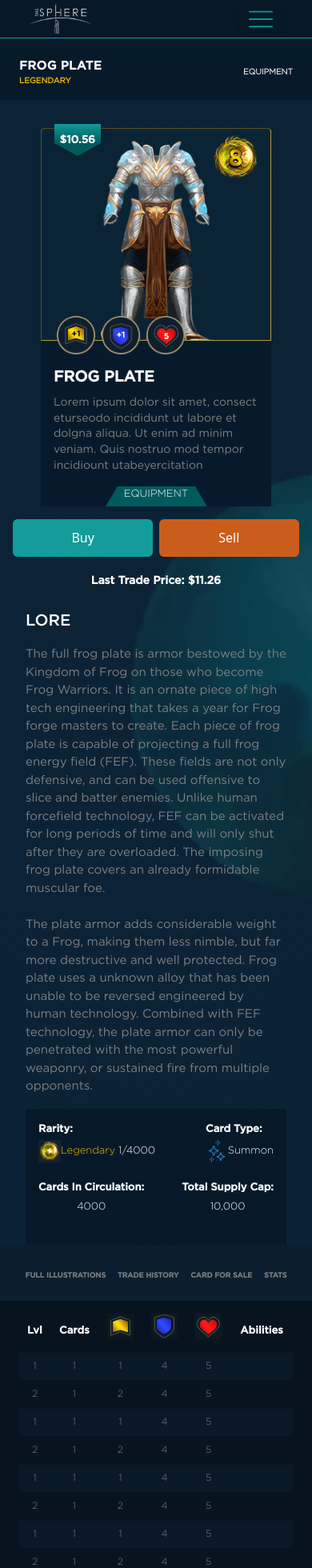
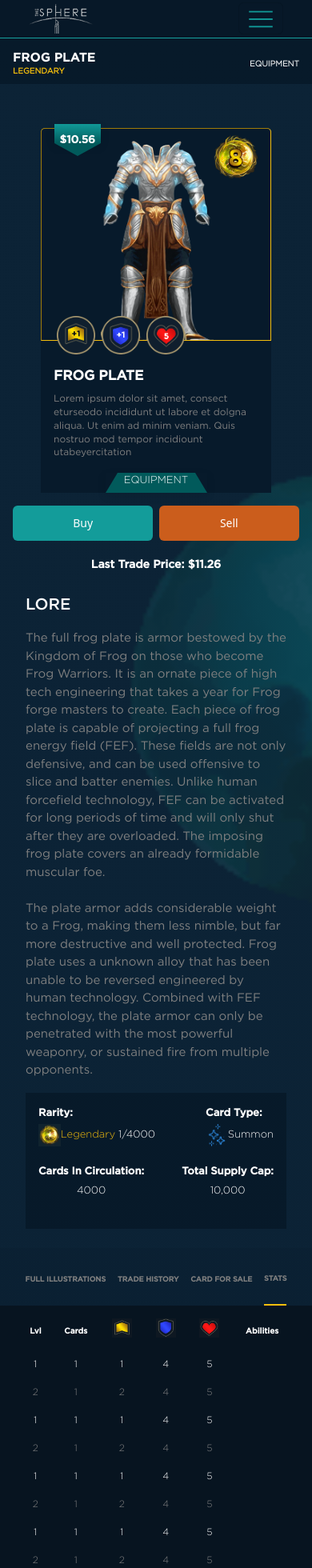
Before and after one commit to sj056/S-P-H-E-R-E, a React (Create React App) app: page / in a window 390 px wide. Shown: the top 1960 px of the page at 80% size. Built offline with nearby package versions, Linux system fonts and the light colour scheme.

Commit message:
structured scss code and resolved nav issue

```diff
--- a/src/App.scss
+++ b/src/App.scss
@@ -1,6 +1,9 @@
+// COLOR CODES ---
 $grey: grey;
 $white: white;
 $yellow: #f4be0d;
+
+// FONTS ---
 $font-family_1: 'Gotham-med';
 $font-family_2: 'Gotham-light';
 $font-family_3: 'Gotham';
@@ -17,15 +20,7 @@ $font-family_3: 'Gotham';
 	font-family: 'Gotham';
 	src: url("./assets/fonts/Gotham-Font/GothamBook.ttf") format('truetype');
 }
-.txtGrey {
-	color: $grey;
-}
-.txtWhite {
-	color: $white;
-}
-.txtYellow {
-	color: $yellow;
-}
+
 .goth-med {
 	font-family: $font-family_1;
 	line-height: unset;
@@ -41,73 +36,14 @@ $font-family_3: 'Gotham';
 	line-height: unset;
 	margin-top: 0.5rem;
 }
-@media screen and (max-width: 768px) {
-	.navbar-collapse {
-		padding-bottom: 2rem;
-	}
-	.btnLogin {
-		margin-left: 33%;
-	}
-	.navbar-toggle {
-		&:focus {
-			outline: none;
-		}
-		&:focus-visible {
-			outline: none;
-		}
-	}
-	Nav {
-		img {
-			height: 2.3rem;
-		}
-	}
-	.stickyHeader {
-		padding-left: 1.5rem !important;
-		padding-right: 1.5rem !important;
-		h6 {
-			font-size: 10px !important;
-		}
-	}
-	.versionName {
-		h5 {
-			font-size: 15px !important;
-		}
-	}
-	.mainContent {
-		padding-left: 0rem !important;
-		padding-right: 0rem !important;
-	}
-	.header {
-		flex-direction: column;
-		.right {
-			padding: 0rem 2rem !important;
-		}
-	}
-	.card {
-		margin: auto !important;
-	}
-	.card-title {
-		font-size: 17px;
-	}
-	.description {
-		font-size: 12px;
-	}
-	.btnContainer {
-		padding-left: 1rem;
-		padding-right: 1rem;
-	}
-	.bottomContainer {
-		flex-wrap: wrap;
-		div {
-			margin-bottom: 0.7rem;
-		}
-	}
-	.versions {
-		width: 90% !important;
-	}
-	.optContainer {
-		button {
-			font-size: 9px !important;
-		}
-	}
+
+// GLOBAL COLORS ---
+.txtGrey {
+	color: $grey;
 }
+.txtWhite {
+	color: $white;
+}
+.txtYellow {
+	color: $yellow;
+}
--- a/src/assets/style/MainContent.scss
+++ b/src/assets/style/MainContent.scss
@@ -1,20 +1,25 @@
+// COLOR CODES
 $white: white;
 $translucent-blue: #071828d6;
+$solid-blue:#0c2336;
 $dark-blue: #015a5b;
+$cyan:#119997;
+$light-cyan:#139c9a;
+$navy-blue:#071a2b;
+$yellow: #f4be0d;
+$orange:#cb5d1c;
+
+
 .mainContent {
-	background: #0c2336;
-	background-image: linear-gradient(0deg, #061423, #0c2336);
+	background: $solid-blue;
+	background-image: linear-gradient(0deg, $navy-blue, $solid-blue);
 	z-index: -1;
 	padding-top: 7rem;
 	padding-left: 5rem;
 	padding-right: 5rem;
-}
-// .stickyBtn {
-// 	background-image: linear-gradient(103deg, #015a5b, #119997);
-// 	color: $white;
-// 	font-weight: 900;
-// 	box-shadow: rgba(0, 0, 0, 0.1) 0px 4px 12px;
-// }
+
+    .card {
+        border: none;
         .card-header {
             .stickyBtn {
                 top: -14px;
@@ -24,7 +29,7 @@ $dark-blue: #015a5b;
                 padding: 0px 0.4rem;
                 height: 24px;
                 width: 100px;
-        background-image: linear-gradient(0deg, #015a5b, #119997);
+                background-image: linear-gradient(0deg, $dark-blue, $cyan);
                 color: $white;
                 font-weight: 900;
                 box-shadow: rgba(0, 0, 0, 0.1) 0px 4px 12px;
@@ -40,15 +45,15 @@ $dark-blue: #015a5b;
                 border-top: 16.8675px solid $dark-blue;
             }
         }
-	background: #0b2435;
-	border: 1px solid #b09942;
+            background: $navy-blue;
+            border: 1px solid $yellow;
             border-style: inset;
             border-top-right-radius: 5px !important;
             border-top-left-radius: 5px !important;
         }
         .card-body {
             .stickyBtn {
-        background-image: linear-gradient(0deg, #015a5b, #119997);
+                background-image: linear-gradient(0deg, $dark-blue, $cyan);
                 color: $white;
                 font-weight: 900;
                 box-shadow: rgba(0, 0, 0, 0.1) 0px 4px 12px;
@@ -65,10 +70,7 @@ $dark-blue: #015a5b;
                 text-align: center;
             }
 
-	background: #071a2b;
-}
-.card {
-	border: none;
+            background: $navy-blue;
         }
         .card-img-top {
             height: 16rem;
@@ -92,6 +94,22 @@ $dark-blue: #015a5b;
             text-transform: uppercase;
             font-size: 19px;
         }
+        .description {
+            line-height: 1.4;
+            font-size: 14px;
+        }
+    }
+
+    .header {
+
+        background-repeat: no-repeat;
+        background-size: cover;
+        background-position: 25% 20%;
+        background-image: radial-gradient( rgba(12, 35, 54, 0.896), rgba(12, 35, 54, 0.75)), url(
+    '../images/bg-img-unscreen.gif');
+        h5 {
+            text-transform: uppercase;
+        }
         .btnContainer {
             button {
                 border: none;
@@ -99,10 +117,10 @@ $dark-blue: #015a5b;
                 padding: 0.7rem;
             }
             .btnBuy {
-		background: #139c9a;
+                background: $light-cyan;
             }
             .btnSell {
-		background: #cb5d1c;
+                background: $orange;
             }
         }
         .left {
@@ -115,6 +133,9 @@ $dark-blue: #015a5b;
         }
         .right {
             padding-left: 2rem;
+            p {
+                font-size: 15px;
+            }
             >h3 {
                 font-size: 25px;
                 text-transform: uppercase;
@@ -122,21 +143,7 @@ $dark-blue: #015a5b;
                 letter-spacing: 1.2px;
             }
         }
-.header {
-	h5 {
-		text-transform: uppercase;
-	}
-	background-repeat: no-repeat;
-	background-size: cover;
-	background-position: 25% 20%;
-	background-image: radial-gradient( rgba(12, 35, 54, 0.896), rgba(12, 35, 54, 0.75)), url(
-'../images/bg-img-unscreen.gif');
-	.right {
-		p {
-			font-size: 15px;
-		}
-	}
-}
+
         .bottomContainer {
             background-color: $translucent-blue;
             padding: 1rem;
@@ -157,6 +164,8 @@ $dark-blue: #015a5b;
                 width: fit-content;
             }
         }
+    }
+
     .versionContainer {
         .btmContent {
             padding: 1rem 0;
@@ -169,7 +178,45 @@ $dark-blue: #015a5b;
             }
         }
     }
+
+}
+
+
+@media screen and (max-width: 768px) {
+
+	.mainContent {
+		padding-left: 0rem ;
+		padding-right: 0rem;
+	}
+	.header {
+		flex-direction: column;
+		.right {
+			padding: 0rem 2rem;
+		}
+        .card {
+            margin: auto;
+            .card-title {
+                font-size: 17px ;
+            }
             .description {
-	line-height: 1.4;
+                font-size: 12px;
+            }
+        }
+
+        .btnContainer {
+            padding-left: 1rem;
+            padding-right: 1rem;
+            button{
+                padding: 0.4rem;
                 font-size: 14px;
             }
+        }
+        .bottomContainer {
+            flex-wrap: wrap;
+            div {
+                margin-bottom: 0.7rem;
+            }
+        }
+	}
+
+}
--- a/src/assets/style/Nav.scss
+++ b/src/assets/style/Nav.scss
@@ -8,8 +8,7 @@ $translucent-dark-blue: #071828d6;
 
 nav {
 	background-color: $dark-blue;
-	border-bottom: 0.5px solid #15a09e;
-}
+	border-bottom: 0.5px solid $cyan;
     .navbar-toggler-icon {
         background-image: url("./../images/hamburger.png") !important;
 
@@ -33,22 +32,22 @@ nav {
             color: $white;
             height: calc(100% + 1px);
             background: #03101c;
-		border-bottom: 3px solid #139c9a;
+            border-bottom: 3px solid $cyan;
         }
     }
     .btnLogin {
         padding: 0.67rem 2.4rem;
         text-transform: uppercase;
         color: $light-blue;
-	border: 1px solid #15a09e;
+        border: 1px solid $cyan;
         background: transparent;
         border-radius: 30px;
         font-size: 12px;
         font-weight: 600;
         &:hover {
             color: $cyan;
-		border: 1.5px solid white;
-		background: white;
+            border: 1.5px solid $white;
+            background: $white;
         }
     }
     .nav-card {
@@ -62,28 +61,75 @@ nav {
             margin-bottom: 0;
         }
     }
+    .active-link {
+        height: calc(100% + 1px);
+        background: #03101c;
+        border-bottom: 3px solid $cyan;
+        color: $white !important;
+    }
+    .navbar-nav {
+        .nav-link{
+        color:$white !important;
+        }
+    }
+}
+
 .stickyHeader {
 	background-color: $translucent-dark-blue;
 	text-transform: uppercase;
 	z-index: 1;
-	padding-left: 5rem;
-	padding-right: 5rem;
+	padding: 1rem 5rem;
 	h6 {
 		font-size: 12px;
 		font-weight: 700;
 		margin-bottom: 0;
 	}
+    .versionName {
+        h5 {
+            font-weight: 800;
+            font-size: 21.6px;
+            letter-spacing: 0.4px;
+            line-height: 18px;
+
+        }
+    }
+
+}
+
+
+
+@media screen and (max-width: 768px) {
+    Nav {
+		img {
+			height: 2.3rem;
+		}
+        .navbar-collapse {
+            padding-bottom: 2rem;
+        }
+        .btnLogin {
+            margin-left: 33%;
+        }
+        .navbar-toggle {
+            &:focus {
+                outline: none;
+            }
+            &:focus-visible {
+                outline: none;
+            }
+        }
+	}
+
+
+	.stickyHeader {
+        padding: 0.5rem 1rem;
+		h6 {
+			font-size: 10px ;
 		}
         .versionName {
             h5 {
-		font-weight: 800;
-		font-size: 25px;
-		letter-spacing: 0.4px;
+                font-size: 15px ;
             }
         }
-.active {
-	height: calc(100% + 1px);
-	background: #03101c;
-	border-bottom: 3px solid #139c9a;
-	color: $white !important;
 	}
+
+}
--- a/src/assets/style/VersionDetail.scss
+++ b/src/assets/style/VersionDetail.scss
@@ -1,13 +1,23 @@
+// COLOR CODES
+
+$grey: grey;
 $white: white;
-$grey: grey;
+$translucent-blue: #071828d6;
+$solid-blue:#071420;
+$solid-blue-2:#0A1928;
+$yellow: #f4be0d;
 
+
+.versions{
+    width: 75%;
+}
 .tblVersion {
-	--bs-table-bg: #071420;
-	--bs-table-striped-bg: #0A1928;
+	--bs-table-bg: $solid-blue;
+	--bs-table-striped-bg: $solid-blue-2;
 	--bs-table-border-color: transparent;
 	text-align: center;
-	--bs-table-hover-bg: #071420;
-	--bs-table-striped-color: grey;
+	--bs-table-hover-bg: $solid-blue;
+	--bs-table-striped-color: $grey;
 	th {
 		color: $white;
 		font-size: 13px;
@@ -24,7 +34,7 @@ $grey: grey;
 	}
 }
 .tblContainer {
-	background: #071420;
+	background: $solid-blue;
 	padding: 0rem 1.5rem 1.8rem 1.5rem;
 }
 .optContainer {
@@ -38,12 +48,56 @@ $grey: grey;
 		width: 100%;
 		border-radius: 0;
 		&:hover {
-			border-bottom: 2px solid #f4be0d !important;
+			border-bottom: 2px solid $yellow !important;
 			background: transparent;
 			border: none;
 		}
+        &:focus-visible, &:active{
+            background-color: transparent !important;
+            outline: none;
+            border: none;
+            box-shadow: none;
+        }
 	}
+}
+.active-btn{
+    border-bottom: 2px solid $yellow !important;
+    background: transparent;
+    border: none;
 }
 .styles-module_carousel-arrow__26sRw {
 	display: none;
 }
+
+
+@media screen and (max-width: 768px) {
+	.versions {
+		width: 90% ;
+	}
+	.optContainer {
+		button {
+			font-size: 9px ;
+		}
+	}
+    .versionContainer{
+        padding: 3rem 1.5rem;
+    }
+    .versionContainer {
+        >p {
+            font-size: 11px;
+            margin-top: 0.2rem;
+        }
+        >h6 {
+            font-size: 14px;
+        }
+    }
+    .tblVersion  {
+        th{
+            img{
+        height: 1.5rem ;
+            }
+            font-size: 10px ;
+        }
+    }
+
+}
--- a/src/pages/Nav.jsx
+++ b/src/pages/Nav.jsx
@@ -37,7 +37,7 @@ function NavBar() {
         <Navbar.Collapse id="basic-navbar-nav">
           <Nav className="me-auto d-flex">
              { NavData.map((val,index)=>{
-                 var cls= active===index?"mx-3 active":"mx-3"
+                 var cls= active===index?"mx-3 active-link":"mx-3"
                  return( <Nav.Link href="#home" className={cls} onClick={e=>handleNavClick(index)}>
                      <NavItem image={val.image} text={val.text}/>
                  </Nav.Link>)
--- a/src/pages/StickyHeader.jsx
+++ b/src/pages/StickyHeader.jsx
@@ -3,7 +3,7 @@ import './../assets/style/Nav.scss'
 
 function StickyHeader() {
   return (
-    <section className='stickyHeader w-100 position-absolute d-flex align-items-center justify-content-between py-3'>
+    <section className='stickyHeader w-100 position-absolute d-flex align-items-center justify-content-between'>
         <section className='versionName d-flex flex-column '>
             <h5 className='txtWhite mb-0 goth-med'>Frog plate</h5>
             <h6 className='txtYellow goth m-0'>Legendary</h6>
--- a/src/pages/VersionsDetail.jsx
+++ b/src/pages/VersionsDetail.jsx
@@ -7,7 +7,7 @@ import './../assets/style/VersionDetail.scss'
 function VersionsDetail() {
   return (
    <section className='vrsnDetails'>
-       <Container className='d-flex justify-content-between align-items-center w-75 col-sm-12 goth-med versions'>
+       <Container className='d-flex justify-content-between align-items-center col-sm-12 goth-med versions'>
             <div className='optContainer col-sm-3 d-flex justify-content-center'>
                 <Button>FULL ILLUSTRATIONS</Button>
             </div>
@@ -17,7 +17,7 @@ function VersionsDetail() {
             <div className='optContainer col-sm-3 d-flex justify-content-center' >
                 <Button>CARD FOR SALE</Button>
             </div>
-            <div className='optContainer col-sm-3 d-flex justify-content-center'>
+            <div className='optContainer col-sm-3 d-flex justify-content-center active-btn'>
                 <Button>STATS</Button>
             </div>
        </Container>
```
Also changed, not shown: src/assets/style/Footer.scss (+4 -3 lines), src/pages/FormerVersions.jsx (+5 -5 lines). Lines whose indentation alone changed are shown as unchanged.
